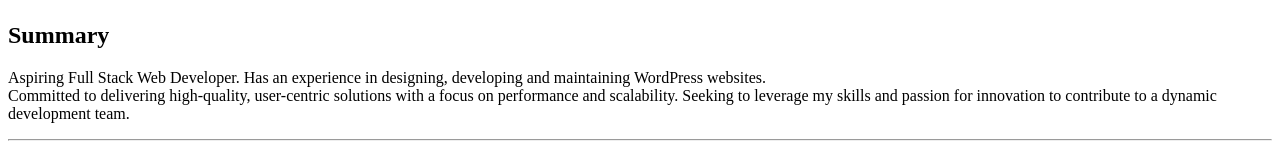
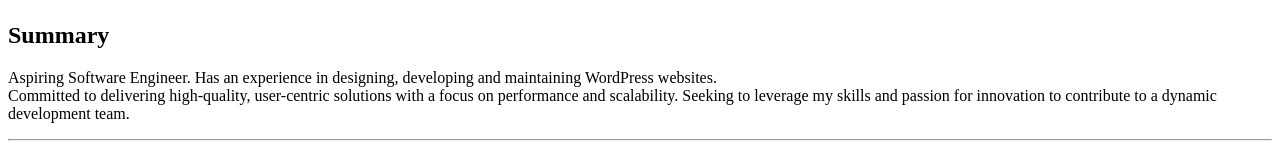
Before and after one commit to Eucarty/html-resume, a plain HTML site: page index.html in a window 1280 px wide. Shown: the part 182-346 px from the top of the page. Drawn offline with Linux system fonts and the light colour scheme.

Commit message:
Update index.html

```diff
--- a/index.html
+++ b/index.html
@@ -11,7 +11,7 @@
     <img src="./assets/images/me.png" alt="Rosemarie Narvaez Profile Photo" height="100" />
 
     <h2>Summary</h2>
-        <p>Aspiring Full Stack Web Developer. Has an experience in designing, developing and maintaining WordPress websites.<br/>Committed to delivering high-quality, user-centric solutions with a focus on performance and scalability.
+        <p>Aspiring Software Engineer. Has an experience in designing, developing and maintaining WordPress websites.<br/>Committed to delivering high-quality, user-centric solutions with a focus on performance and scalability.
         Seeking to leverage my skills and passion for innovation to contribute to a dynamic development team.</p>
 
             <hr />
```
